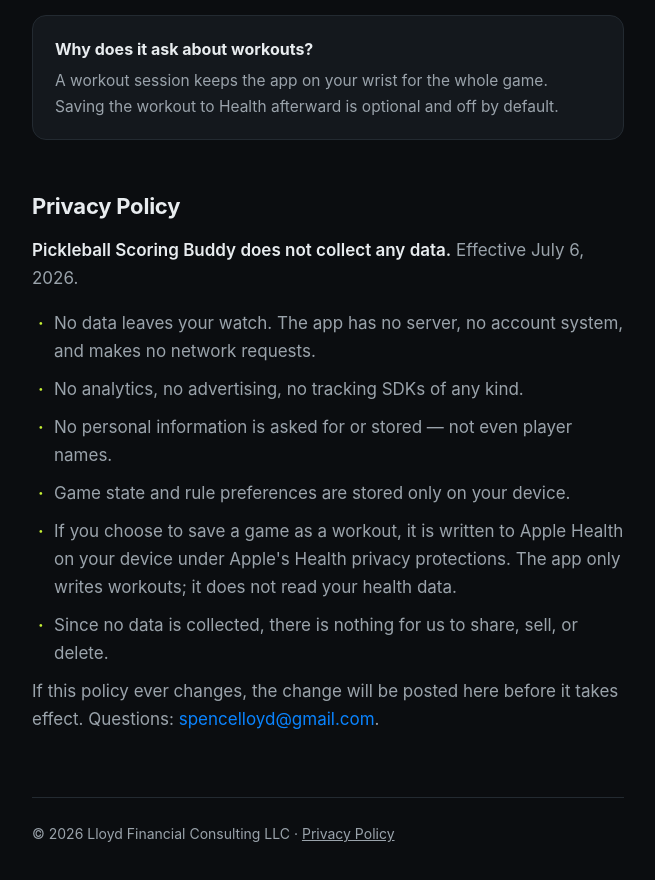
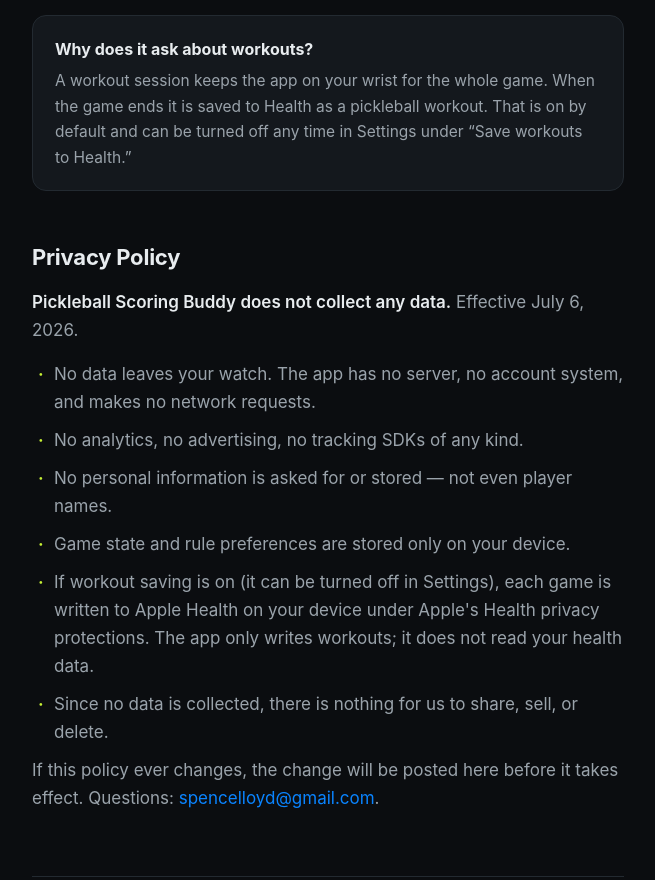
Before and after one commit to spencelloyd/scoring-buddy-support, a plain HTML site: page index.html in a window 1280 px wide. Shown: the part 1014-1894 px from the top of the page, without its empty margins (312-967 px from the left). Drawn offline with Linux system fonts and the light colour scheme.

Commit message:
Correct the workouts FAQ: saving to Health is on by default, can be turned off in Settings
Matches the app (GameConfig.saveWorkouts defaults to true; toggle in Settings).

Co-Authored-By: Claude Fable 5.1 <noreply@anthropic.com>

```diff
--- a/index.html
+++ b/index.html
@@ -78,8 +78,9 @@
   </div>
   <div class="card">
     <h3>Why does it ask about workouts?</h3>
-    <p>A workout session keeps the app on your wrist for the whole game. Saving the workout to
-    Health afterward is optional and off by default.</p>
+    <p>A workout session keeps the app on your wrist for the whole game. When the game ends it is
+    saved to Health as a pickleball workout. That is on by default and can be turned off any time in
+    Settings under &ldquo;Save workouts to Health.&rdquo;</p>
   </div>
 
   <h2 id="privacy">Privacy Policy</h2>
@@ -89,8 +90,9 @@
     <li>No analytics, no advertising, no tracking SDKs of any kind.</li>
     <li>No personal information is asked for or stored — not even player names.</li>
     <li>Game state and rule preferences are stored only on your device.</li>
-    <li>If you choose to save a game as a workout, it is written to Apple Health on your device under
-    Apple's Health privacy protections. The app only writes workouts; it does not read your health data.</li>
+    <li>If workout saving is on (it can be turned off in Settings), each game is written to Apple Health on
+    your device under Apple's Health privacy protections. The app only writes workouts; it does not read
+    your health data.</li>
     <li>Since no data is collected, there is nothing for us to share, sell, or delete.</li>
   </ul>
   <p>If this policy ever changes, the change will be posted here before it takes effect.
```
